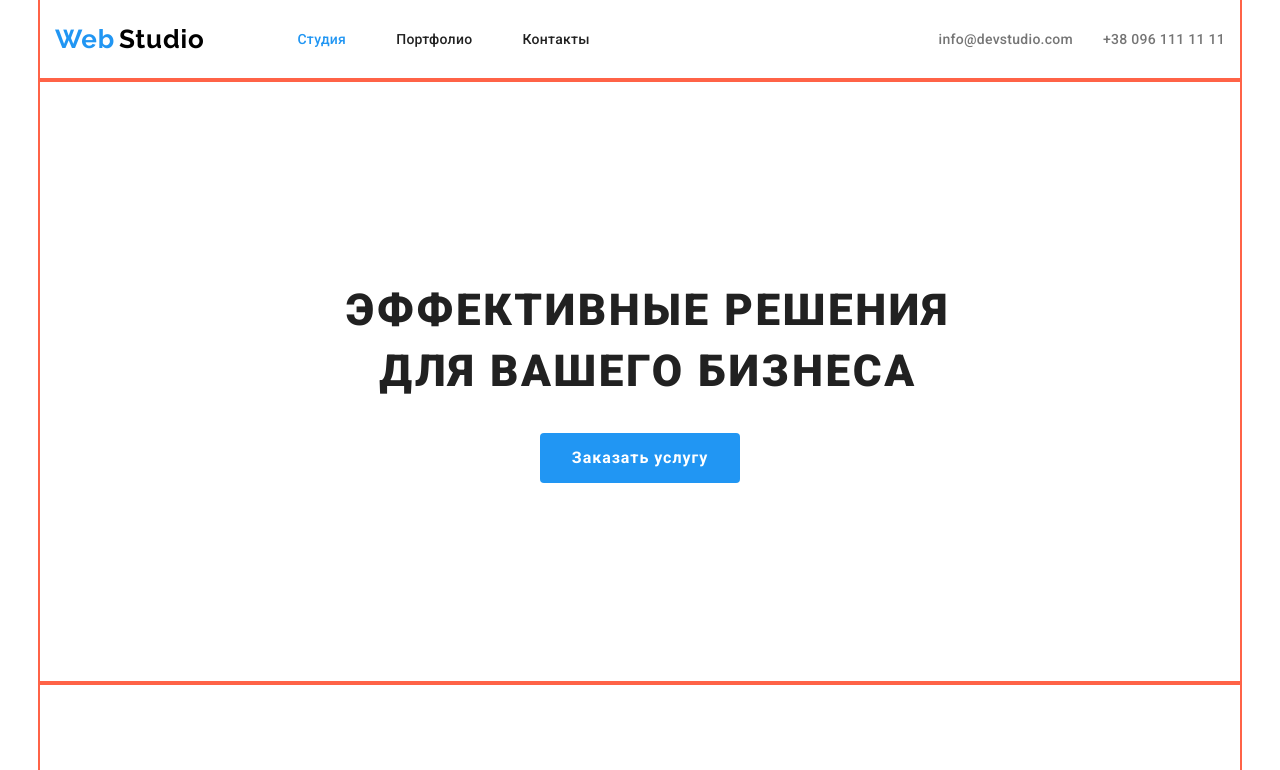
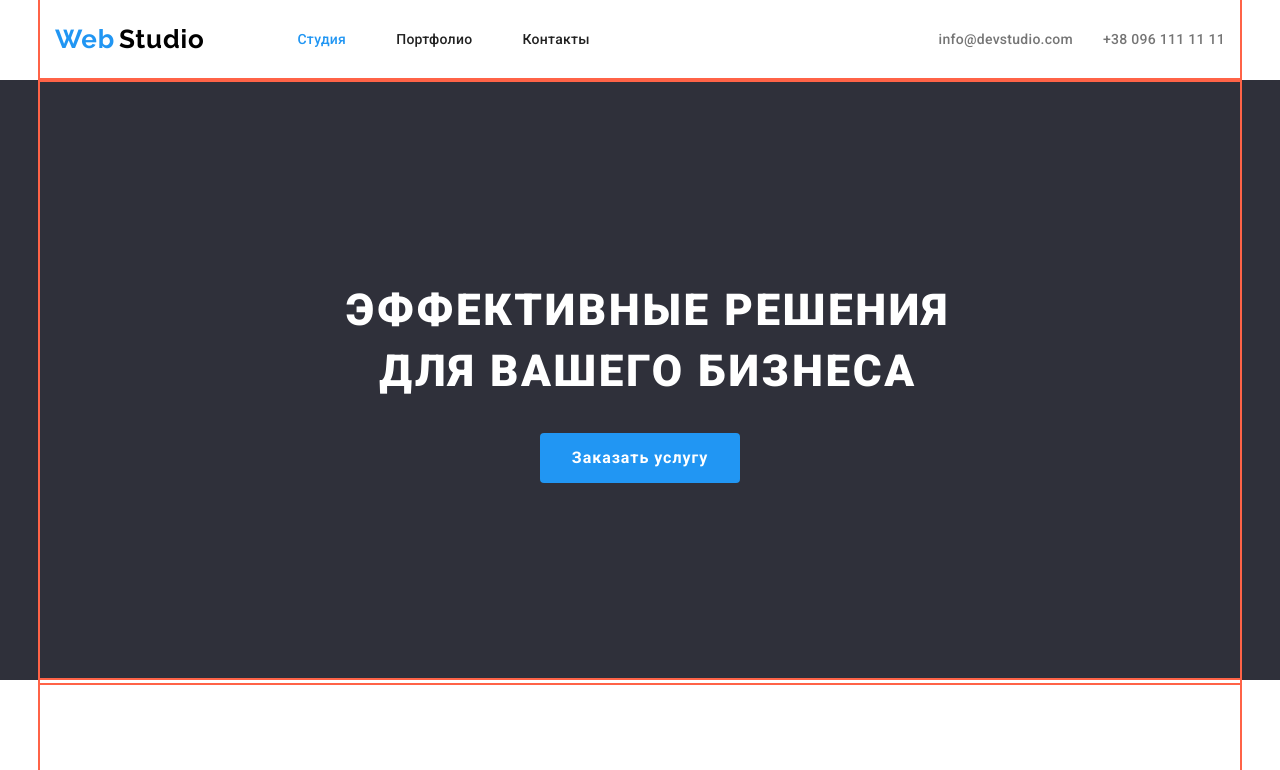
Before and after one commit to Tetiana-Khodatska/goit-markup-hw-03, a plain HTML site: page index.html in a window 1280 px wide. Shown: the top 770 px of the page. Drawn offline with Linux system fonts and the light colour scheme.

Commit message:
добавляет колор в герой

```diff
--- a/css/main.css
+++ b/css/main.css
@@ -23,6 +23,14 @@ a {
 
 /* hero */
 
+.hero {
+	background-color: var(--footer-fon-color);
+	max-width: 1600px;
+	height: 600px;
+  margin-left: auto;
+  margin-right: auto;
+}
+
 .hero_container {
 	margin-left: auto;
 	margin-right: auto;
@@ -47,7 +55,7 @@ a {
 	margin-bottom: 30px;
 	text-align: center;
 
-	color: var(--primary-text-color);
+	color: var(--primary-white-color);
 	font-weight: 900;
 	font-size: 44px;
 	line-height: 1.4;
```
